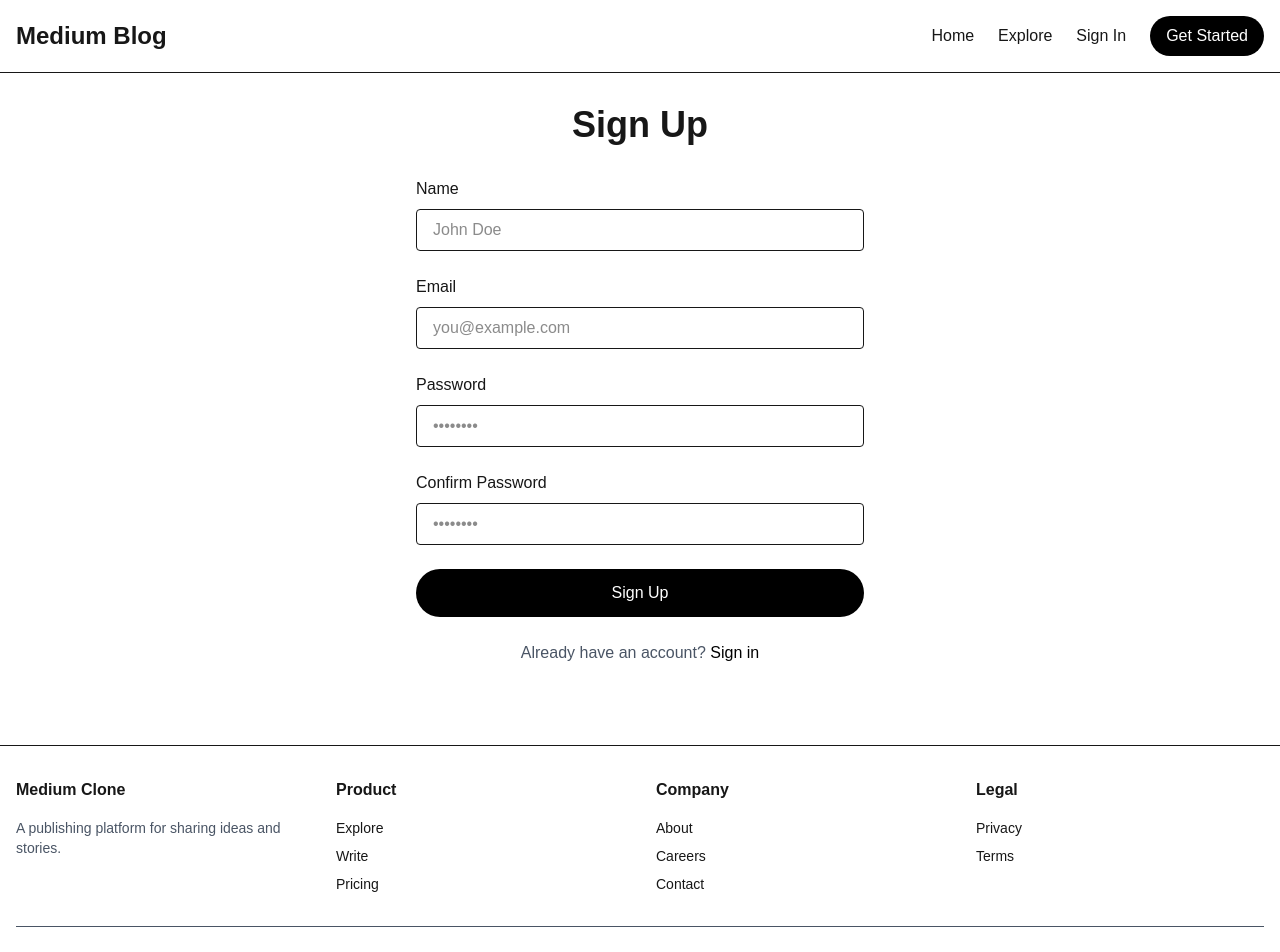
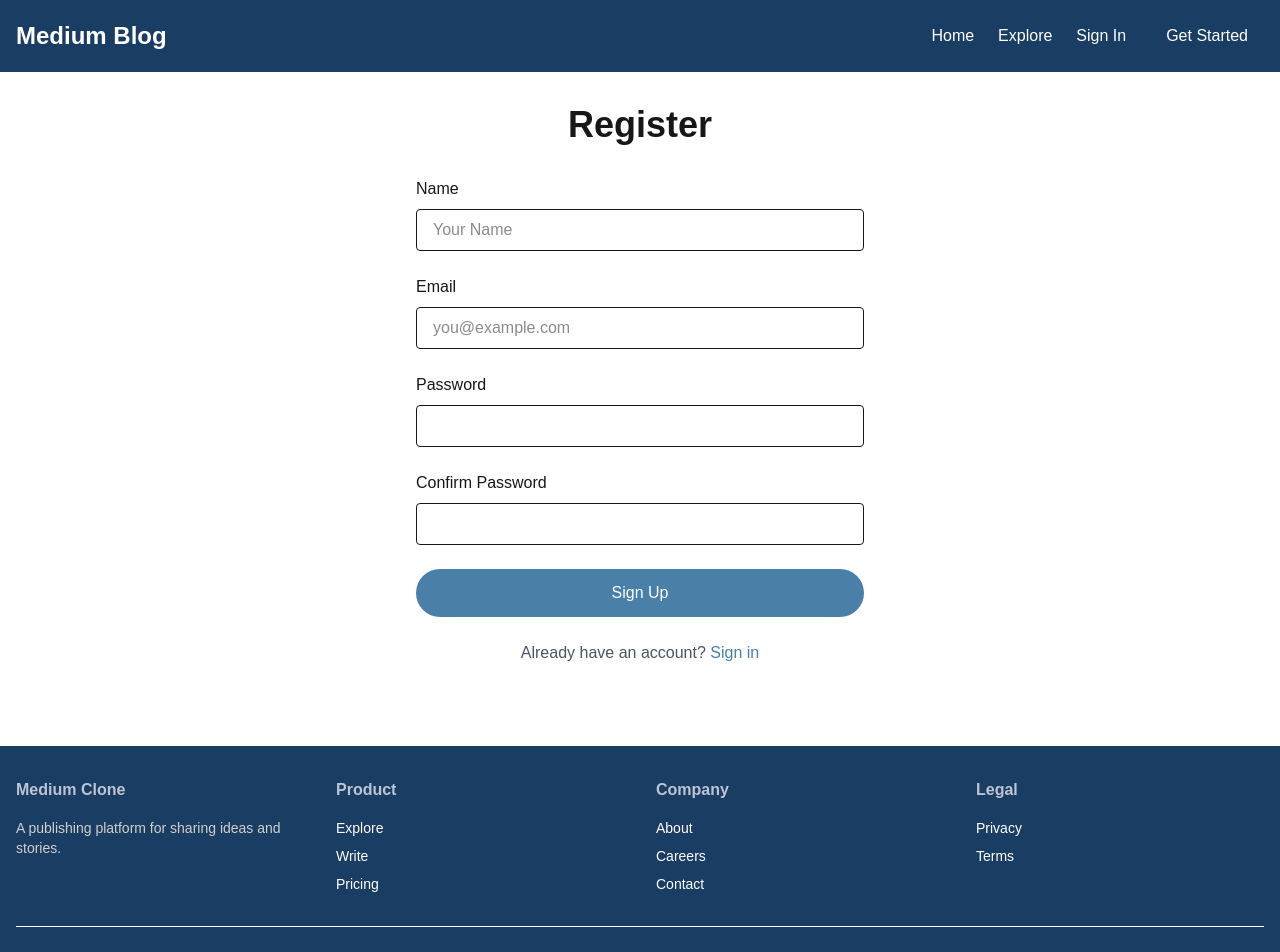
Before and after one commit to Tabytha01/medium-phase2-capstone, a Next.js app: page /signup in a window 1280 px wide. Shown: the top 952 px of the page. Built offline with nearby package versions, Linux system fonts and the light colour scheme; no server answers.

Commit message:
Designing ui

```diff
--- a/src/app/login/page.tsx
+++ b/src/app/login/page.tsx
@@ -47,7 +47,7 @@ export default function LoginPage() {
 
   return (
     <div className="max-w-md mx-auto">
-      <h1 className="text-4xl font-bold mb-8 text-center">Sign In</h1>
+      <h1 className="text-4xl font-bold mb-8 text-[#0A1931]-center">Login</h1>
 
       <form onSubmit={handleSubmit(onSubmit)} className="space-y-6">
         {error && (
@@ -64,7 +64,7 @@ export default function LoginPage() {
             {...register("email")}
             type="email"
             id="email"
-            className="w-full px-4 py-2 border rounded focus:ring-2 focus:ring-black dark:bg-gray-800 dark:border-gray-700"
+            className="w-full px-4 py-2 border rounded focus:ring-2 focus:ring-[#4A7FA7] dark:bg-gray-800 dark:border-gray-700"
             placeholder="you@example.com"
           />
           {errors.email && (
@@ -80,7 +80,7 @@ export default function LoginPage() {
             {...register("password")}
             type="password"
             id="password"
-            className="w-full px-4 py-2 border rounded focus:ring-2 focus:ring-black dark:bg-gray-800 dark:border-gray-700"
+            className="w-full px-4 py-2 border rounded focus:ring-2 focus:ring-[#4A7FA7] dark:bg-gray-800 dark:border-gray-700"
             placeholder="••••••••"
           />
           {errors.password && (
@@ -91,7 +91,7 @@ export default function LoginPage() {
         <button
           type="submit"
           disabled={isLoading}
-          className="w-full bg-black dark:bg-white text-white dark:text-black py-3 rounded-full font-medium hover:opacity-80 disabled:opacity-50"
+          className="w-full bg-[#4A7FA7] dark:bg-white text-white dark:text-[#4A7FA7] py-3 rounded-full font-medium hover:opacity-80 disabled:opacity-50"
         >
           {isLoading ? "Signing in..." : "Sign In"}
         </button>
@@ -99,7 +99,7 @@ export default function LoginPage() {
 
       <p className="text-center mt-6 text-gray-600 dark:text-gray-400">
         Don't have an account?{" "}
-        <Link href="/signup" className="text-black dark:text-white font-medium hover:underline">
+        <Link href="/signup" className="text-[#4A7FA7] dark:text-white font-medium hover:underline">
           Sign up
         </Link>
       </p>
--- a/src/app/signup/page.tsx
+++ b/src/app/signup/page.tsx
@@ -42,7 +42,7 @@ export default function SignupPage() {
 
   return (
     <div className="max-w-md mx-auto">
-      <h1 className="text-4xl font-bold mb-8 text-center">Sign Up</h1>
+      <h1 className="text-4xl font-bold mb-8 text-center">Register</h1>
 
       <form onSubmit={handleSubmit(onSubmit)} className="space-y-6">
         {error && (
@@ -59,8 +59,8 @@ export default function SignupPage() {
             {...register("name")}
             type="text"
             id="name"
-            className="w-full px-4 py-2 border rounded focus:ring-2 focus:ring-black dark:bg-gray-800 dark:border-gray-700"
-            placeholder="John Doe"
+            className="w-full px-4 py-2 border rounded focus:ring-2 focus:ring-[#4A7FA7] dark:bg-gray-800 dark:border-gray-700"
+            placeholder="Your Name"
           />
           {errors.name && (
             <p className="text-red-600 text-sm mt-1">{errors.name.message}</p>
@@ -75,7 +75,7 @@ export default function SignupPage() {
             {...register("email")}
             type="email"
             id="email"
-            className="w-full px-4 py-2 border rounded focus:ring-2 focus:ring-black dark:bg-gray-800 dark:border-gray-700"
+            className="w-full px-4 py-2 border rounded focus:ring-2 focus:ring-[#4A7FA7] dark:bg-gray-800 dark:border-gray-700"
             placeholder="you@example.com"
           />
           {errors.email && (
@@ -91,8 +91,8 @@ export default function SignupPage() {
             {...register("password")}
             type="password"
             id="password"
-            className="w-full px-4 py-2 border rounded focus:ring-2 focus:ring-black dark:bg-gray-800 dark:border-gray-700"
-            placeholder="••••••••"
+            className="w-full px-4 py-2 border rounded focus:ring-2 focus:ring-[#4A7FA7] dark:bg-gray-800 dark:border-gray-700"
+            placeholder=""
           />
           {errors.password && (
             <p className="text-red-600 text-sm mt-1">{errors.password.message}</p>
@@ -107,8 +107,8 @@ export default function SignupPage() {
             {...register("confirmPassword")}
             type="password"
             id="confirmPassword"
-            className="w-full px-4 py-2 border rounded focus:ring-2 focus:ring-black dark:bg-gray-800 dark:border-gray-700"
-            placeholder="••••••••"
+            className="w-full px-4 py-2 border rounded focus:ring-2 focus:ring-[#4A7FA7] dark:bg-gray-800 dark:border-gray-700"
+            placeholder=""
           />
           {errors.confirmPassword && (
             <p className="text-red-600 text-sm mt-1">{errors.confirmPassword.message}</p>
@@ -118,7 +118,7 @@ export default function SignupPage() {
         <button
           type="submit"
           disabled={isLoading}
-          className="w-full bg-black dark:bg-white text-white dark:text-black py-3 rounded-full font-medium hover:opacity-80 disabled:opacity-50"
+          className="w-full bg-[#4A7FA7] dark:bg-white text-white dark:text-[#4A7FA7] py-3 rounded-full font-medium hover:opacity-80 disabled:opacity-50"
         >
           {isLoading ? "Creating account..." : "Sign Up"}
         </button>
@@ -126,7 +126,7 @@ export default function SignupPage() {
 
       <p className="text-center mt-6 text-gray-600 dark:text-gray-400">
         Already have an account?{" "}
-        <Link href="/login" className="text-black dark:text-white font-medium hover:underline">
+        <Link href="/login" className="text-[#4A7FA7] dark:text-white font-medium hover:underline">
           Sign in
         </Link>
       </p>
--- a/src/components/Footer.tsx
+++ b/src/components/Footer.tsx
@@ -2,18 +2,18 @@ import Link from "next/link";
 
 export default function Footer() {
   return (
-    <footer className="border-t mt-12">
+    <footer className="border-t mt-12 bg-[#1A3D63] text-white dark:bg-white dark:text-[#1A3D63]">
       <div className="container mx-auto px-4 py-8 max-w-7xl">
         <div className="grid md:grid-cols-4 gap-8">
           <div>
-            <h3 className="font-bold mb-4">Medium Clone</h3>
-            <p className="text-sm text-gray-600 dark:text-gray-400">
+            <h3 className="font-bold mb-4 text-[#BDC4D4]">Medium Clone</h3>
+            <p className="text-sm text-[#D1CFC9]">
               A publishing platform for sharing ideas and stories.
             </p>
           </div>
 
           <div>
-            <h4 className="font-semibold mb-4">Product</h4>
+            <h4 className="font-semibold mb-4 text-[#BDC4D4]">Product</h4>
             <ul className="space-y-2 text-sm">
               <li><Link href="/explore" className="hover:underline">Explore</Link></li>
               <li><Link href="/write" className="hover:underline">Write</Link></li>
@@ -22,7 +22,7 @@ export default function Footer() {
           </div>
 
           <div>
-            <h4 className="font-semibold mb-4">Company</h4>
+            <h4 className="font-semibold mb-4 text-[#BDC4D4]">Company</h4>
             <ul className="space-y-2 text-sm">
               <li><Link href="/about" className="hover:underline">About</Link></li>
               <li><Link href="/careers" className="hover:underline">Careers</Link></li>
@@ -31,7 +31,7 @@ export default function Footer() {
           </div>
 
           <div>
-            <h4 className="font-semibold mb-4">Legal</h4>
+            <h4 className="font-semibold mb-4 text-[#BDC4D4]">Legal</h4>
             <ul className="space-y-2 text-sm">
               <li><Link href="/privacy" className="hover:underline">Privacy</Link></li>
               <li><Link href="/terms" className="hover:underline">Terms</Link></li>
@@ -39,7 +39,7 @@ export default function Footer() {
           </div>
         </div>
 
-        <div className="mt-8 pt-8 border-t text-center text-sm text-gray-600 dark:text-gray-400">
+        <div className="mt-8 pt-8 border-t text-center text-sm text-white dark:text-gray-400">
           <p>&copy; {new Date().getFullYear()} Medium Clone. All rights reserved.</p>
         </div>
       </div>
--- a/src/components/Header.tsx
+++ b/src/components/Header.tsx
@@ -18,7 +18,7 @@ export default function Header() {
   };
 
   return (
-    <header className="border-b">
+    <header className="border-b bg-[#1A3D63] text-white dark:bg-white dark:text-[#1A3D63]">
       <nav className="container mx-auto px-4 py-4 max-w-7xl">
         <div className="flex items-center justify-between">
           <Link href="/" className="text-2xl font-bold">
@@ -67,7 +67,7 @@ export default function Header() {
                 </Link>
                 <Link
                   href="/signup"
-                  className="bg-black dark:bg-white text-white dark:text-black px-4 py-2 rounded-full hover:opacity-80"
+                  className="bg-[#1A3D63] dark:bg-white text-white dark:text-[#1A3D63] px-4 py-2 rounded-full hover:opacity-80"
                 >
                   Get Started
                 </Link>
```
Also changed, not shown: src/app/api/auth/signup/route.ts (+9 -9 lines).
